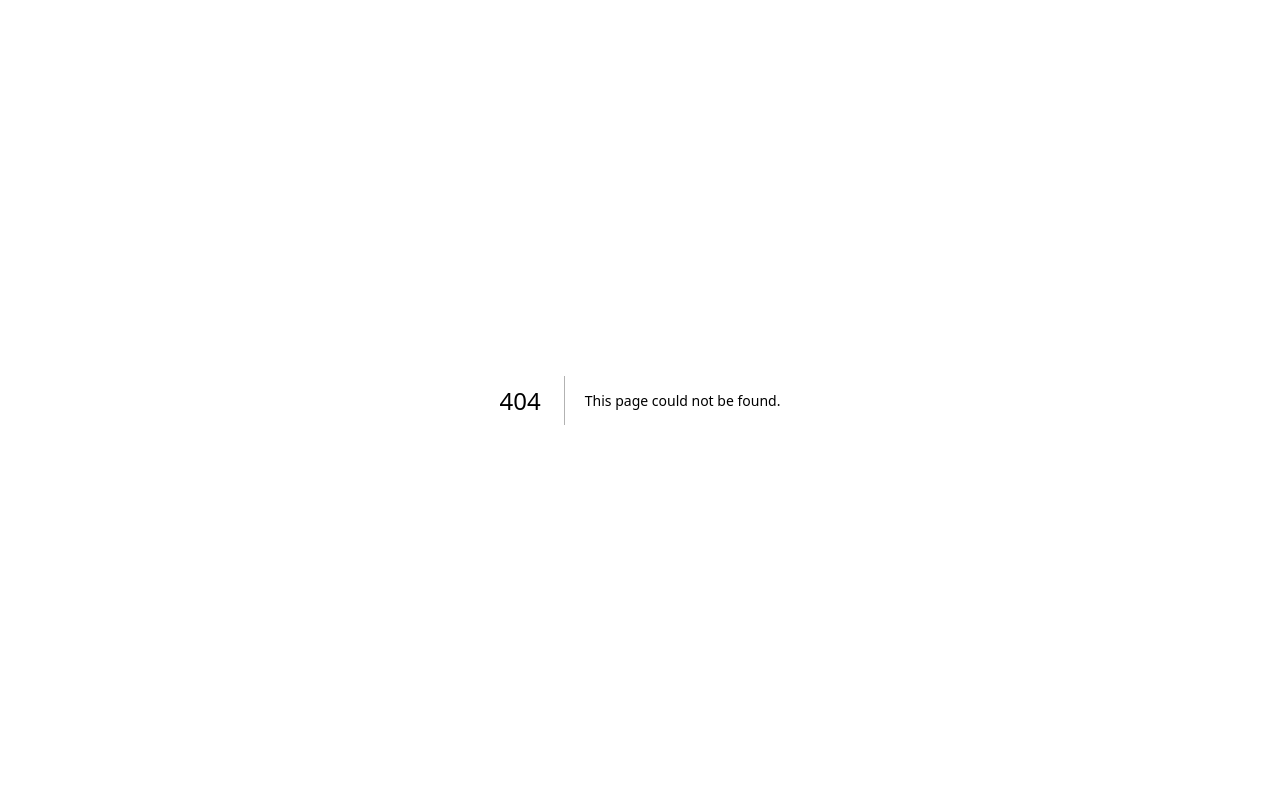
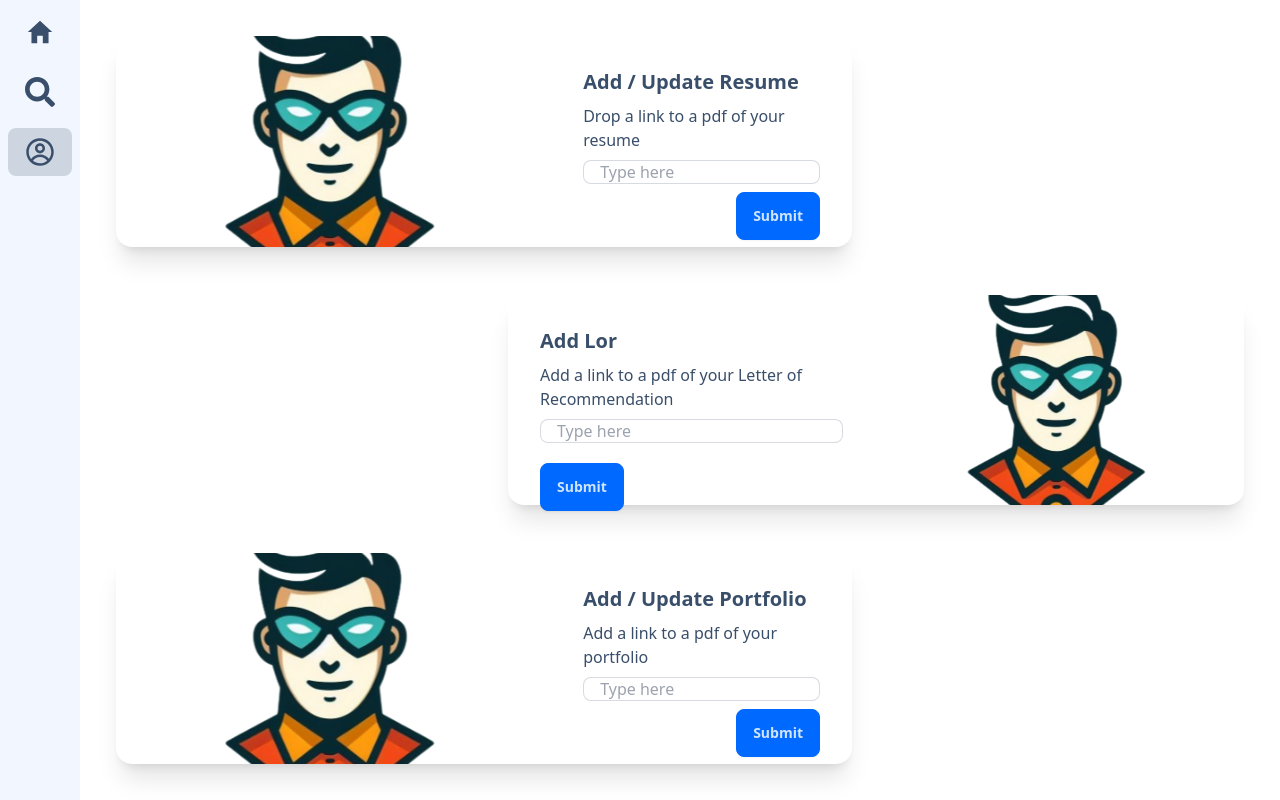
Before and after one commit to FreakQnZ/robin-internships, a Next.js app: page /profile/edit in a window 1280 px wide. Before the commit this address had no page. Shown: the top 800 px of the page. Built offline with nearby package versions, Linux system fonts and the light colour scheme; no server answers.

Commit message:
Api Integrated v1

```diff
--- a/app/components/startup/applicantsCard.jsx
+++ b/app/components/startup/applicantsCard.jsx
@@ -1,20 +1,34 @@
-import React from 'react'
+import React from 'react';
 
-const ApplicantsCard = () => {
+const ApplicantsCard = ({ applicants }) => {
+  if (applicants.length === 0) {
     return (
       <div className="card w-72 sm:w-60 xl:w-72 bg-base-100 shadow-xl m-2">
         <div className="card-body">
-        <h2 className="card-title">Applicant name</h2>
-        <p>College name</p>
-        <p>Email Id</p>
-        <a className=" link">View CV</a>
+          <h2 className="card-title">No applicants</h2>
+        </div>
+      </div>
+    );
+  }
+
+  return (
+    <>
+      {applicants.map((applicant, index) => (
+        <div key={index} className="card w-72 sm:w-60 xl:w-72 bg-base-100 shadow-xl m-2">
+          <div className="card-body">
+            <h2 className="card-title">{applicant.student_name}</h2>
+            <p>{applicant.student_college}</p>
+            <p>{applicant.student_email}</p>
+            {/* <a className=" link">View CV</a> */}
             <div className="card-actions justify-between">
               <button className="btn btn-success">Accept</button>
               <button className="btn btn-secondary-content">Ignore</button>
             </div>
           </div>
         </div>
-  )
-}
+      ))}
+    </>
+  );
+};
 
-export default ApplicantsCard
+export default ApplicantsCard;
--- a/app/components/startup/listingsCard.jsx
+++ b/app/components/startup/listingsCard.jsx
@@ -1,42 +1,55 @@
 "use client"
-import React, { useState } from 'react'
+
+import React, { useState } from 'react';
 import { FaPlus } from "react-icons/fa";
 import ApplicantsCard from './applicantsCard';
 
-const ListingsCard = () => {
-  const [isModalOpen, setIsModalOpen] = useState(false);
-  const openEditModal = () => {
-    setIsModalOpen(true);
+const ListingsCard = ({ listings }) => {
+  const [openModalIndex, setOpenModalIndex] = useState(null);
+
+  const openEditModal = (index) => {
+    setOpenModalIndex(index);
   };
 
   const closeEditModal = () => {
-    setIsModalOpen(false);
+    setOpenModalIndex(null);
   };
+
+  if (listings.length === 0) {
     return (
-  <div role="alert" className="alert bg-base-300 border-0 rounded-none border-gray-300 border-b-2">
+      <div className=" w-full text-3xl p-4">
+        <p>No listings</p>
+      </div>
+    );
+  }
+
+  return (
+    <>
+      {listings.map((listing, index) => (
+        <div key={index} role="alert" className="alert bg-base-300 border-0 rounded-none border-gray-300 border-b-2">
           <svg xmlns="http://www.w3.org/2000/svg" fill="none" viewBox="0 0 24 24" className="stroke-info shrink-0 w-6 h-6"><path strokeLinecap="round" strokeLinejoin="round" strokeWidth="2" d="M13 16h-1v-4h-1m1-4h.01M21 12a9 9 0 11-18 0 9 9 0 0118 0z"></path></svg>
           <div>
-      <h3 className=" font-semibold">Listing Name</h3>
+            <h3 className=" font-semibold">{listing.lname}</h3>
           </div>
           <div>
-      <button onClick={openEditModal} className="btn btn-sm btn-primary mr-2"><FaPlus /></button>
+            <button onClick={() => openEditModal(index)} className="btn btn-sm btn-primary mr-2"><FaPlus /></button>
           </div>
 
-    {isModalOpen && (
+          {openModalIndex === index && (
               <div
                 id='modal'
                 className="fixed top-0 left-0 w-full h-full flex items-center justify-center bg-black bg-opacity-50 z-50"
               >
                 <div className="bg-base-100 p-4 rounded-xl shadow-md min-w-16 m-2">
-            <ApplicantsCard/>
-            <ApplicantsCard/>
+                  <ApplicantsCard applicants={listing.applicants}/>
                   <button className=' btn btn-primary w-full' onClick={closeEditModal}>Close</button>
                 </div>
               </div>
             )}
+        </div>
+      ))}
+    </>
+  );
+};
 
-  </div>
-  )
-}
-
-export default ListingsCard
+export default ListingsCard;
--- a/app/components/student/lor.jsx
+++ b/app/components/student/lor.jsx
@@ -1,16 +1,14 @@
 import React from 'react'
 
-const Lor = () => {
+const Lor = ({ list }) => {
   return (
-    <ul className="menu bg-base-200 w-full rounded-box">
+    <ul className="menu bg-base-200 overflow-y-scroll h-full w-full rounded-box">
       <li>
         <h2 className="menu-title">Letters of Recommendation</h2>
         <ul>
-          <li className=' p-2'><a>Student LOR 1</a></li>
-          <li className=' p-2'><a>Student LOR 2</a></li>
-          <li className=' p-2'><a>Student LOR 3</a></li>
-          <li className=' p-2'><a>Student LOR 4</a></li>
-          <li className=' p-2'><a>Student LOR 5</a></li>
+          {list.map((letter, index) => (
+            <li className=' p-2' key={index}><a href={letter.lorLink} target='_blank'>Student LOR {index+1}</a></li>
+          ))}
         </ul>
       </li>
     </ul>
--- a/app/components/student/studentNavbar.jsx
+++ b/app/components/student/studentNavbar.jsx
@@ -17,7 +17,7 @@ const StudentNavbar = (props) => {
       </Link>
       <div className="flex-none gap-2">
         <div className="dropdown dropdown-end">
-          <div tabIndex={0} role="button" className="btn btn-ghost text-3xl ">
+          <div tabIndex={0} role="button" className={props.act === 'utils' ? 'btn btn-ghost text-3xl btn-active' : 'btn btn-ghost text-3xl'}>
             <CgProfile />
           </div>
           <ul tabIndex={0} className=" mt-3 z-[1] p-2 shadow menu menu-sm dropdown-content bg-base-100 rounded-box w-52 left-0">
@@ -26,7 +26,7 @@ const StudentNavbar = (props) => {
                 General Profile
               </Link>
             </li>
-            <li><Link href="/ediitStudentProfile">Edit Student Profile</Link></li>
+            <li><Link href="/profile/edit">Edit Student Profile</Link></li>
             <li>
               <SignOutButton>
                 <Link href="/">
--- /dev/null
+++ b/app/profile/edit/page.jsx
@@ -0,0 +1,118 @@
+"use client";
+
+import React, { useState } from 'react';
+import { useUser } from '@clerk/nextjs';
+import StudentNavbar from '@/app/components/student/studentNavbar';
+import Image from 'next/image';
+import logo from '../../utils/assets/Image.png'
+
+const Page = () => {
+  const { user } = useUser();
+  const uId = user?.id;
+
+  const [resume, setResume] = useState('');
+  const [lor, setLor] = useState('');
+  const [portfolio, setPortfolio] = useState('');
+  const [showToast, setShowToast] = useState(false);
+
+  async function addResume() {
+    const result = await fetch(`http://localhost:3000/api/addResume`, {
+      method: 'POST',
+      headers: {
+        'Content-Type': 'application/json',
+      },
+      body: JSON.stringify({ userId: uId, resume }),
+    }, { cache: 'no-store' });
+    handleToast();
+    setResume('');
+    return result.json();
+  }
+
+  async function addLor() {
+    const result = await fetch(`http://localhost:3000/api/addLor`, {
+      method: 'POST',
+      headers: {
+        'Content-Type': 'application/json',
+      },
+      body: JSON.stringify({ userId: uId, Lor: lor }),
+    }, { cache: 'no-store' });
+    handleToast();
+    setLor('');
+    return result.json();
+  }
+
+  async function addPortfolio() {
+    const result = await fetch(`http://localhost:3000/api/addPortfolio`, {
+      method: 'POST',
+      headers: {
+        'Content-Type': 'application/json',
+      },
+      body: JSON.stringify({ userId: uId, portfolio }),
+    }, { cache: 'no-store' });
+    handleToast();
+    setPortfolio('');
+  }
+
+  const handleToast = () => {
+    setShowToast(true);
+    setTimeout(() => {
+      setShowToast(false);
+    }, 3000);
+  };
+
+  return (
+    <div className='h-dvh w-full flex'>
+      <StudentNavbar act="utils"/>
+      <div className=' h-full w-full flex'>
+        <div className=' p-2 m-2 w-full grid grid-rows-3 grid-cols-3 gap-2'>
+
+          <div className="card card-side bg-base-100 shadow-xl m-5 col-span-2 ">
+            <figure><Image src={logo} width={200} height={200} alt="Movie"/></figure>
+            <div className="card-body">
+              <h2 className="card-title">Add / Update Resume</h2>
+              <p>Drop a link to a pdf of your resume</p>
+              <input onChange={(e) => setResume(e.target.value)} type="text" placeholder="Type here" className="input input-bordered w-full max-w-xs" />
+              <div className="card-actions justify-end">
+                <button onClick={addResume} className="btn btn-primary">Submit</button>
+              </div>
+            </div>
+          </div>
+
+          <div className="card card-side bg-base-100 shadow-xl m-5 col-start-2 col-span-2">
+            <div className="card-body">
+              <h2 className="card-title">Add Lor</h2>
+              <p>Add a link to a pdf of your Letter of Recommendation</p>
+              <input onChange={(e) => setLor(e.target.value)} type="text" placeholder="Type here" className="input input-bordered w-full max-w-xs" />
+              <div className="card-actions justify-start mt-3">
+                <button onClick={addLor} className="btn btn-primary">Submit</button>
+              </div>
+            </div>
+            <figure><Image src={logo} width={200} height={200} alt="Movie"/></figure>
+          </div>
+
+          <div className="card card-side bg-base-100 shadow-xl m-5 col-span-2">
+            <figure><Image src={logo} width={200} height={200} alt="Movie"/></figure>
+            <div className="card-body">
+              <h2 className="card-title">Add / Update Portfolio</h2>
+              <p>Add a link to a pdf of your portfolio</p>
+              <input type="text" onChange={(e) => setPortfolio(e.target.value)} placeholder="Type here" className="input input-bordered w-full max-w-xs" />
+              <div className="card-actions justify-end">
+                <button onClick={addPortfolio} className="btn btn-primary">Submit</button>
+              </div>
+            </div>
+          </div>
+
+        </div>
+      </div>
+      {showToast && (
+        <div className="toast">
+          <div className="alert alert-info">
+            <span>Changes Saved</span>
+          </div>
+        </div>
+      )}
+    </div>
+  )
+}
+
+export default Page;
--- a/app/startupDashboard/page.jsx
+++ b/app/startupDashboard/page.jsx
@@ -12,6 +12,17 @@ const StudentDB = async  () => {
   const user = await currentUser();
   const uId = user?.id;
 
+  async function getListings() {
+    const result = await fetch(`http://localhost:3000/api/getListingsForStartup`, {
+      method: 'POST',
+      headers: {
+        'Content-Type': 'application/json',
+      },
+      body: JSON.stringify({ userId: uId }),
+    }, { cache: 'no-store' });
+    return result.json();
+  }
+
   async function getAboutUs() {
     const res = await fetch(`http://localhost:3000/api/getAboutUs`, {
       method: 'POST',
@@ -22,8 +33,13 @@ const StudentDB = async  () => {
     }, { cache: 'no-store' });
     return res.json();
   }
-  const retData = await getAboutUs()
-  console.log(retData)
+
+  const retDataAbout = await getAboutUs()
+  console.log(retDataAbout)
+
+  const listings = await getListings()
+  console.log(listings)
+
   return (
     <div className='h-dvh w-full flex'>
       <StartupNavbar/>
@@ -33,14 +49,13 @@ const StudentDB = async  () => {
           <p className=' text-2xl font-bold'>{user?.firstName } {user?.lastName}</p>
         </div>
         <div className=' w-full grid h-5/6 grid-cols-6 gap-2 '>
-          <div className=' col-span-2 bg-base-300 ml-5 m-2 rounded-box'>
+          <div className=' overflow-y-scroll col-span-2 bg-base-300 ml-5 m-2 rounded-box'>
             <p  className=' font-bold text0-2xl p-4  '>About the startup</p>
-            <p>{retData?.data}</p>
+            <p className='p-5 text-lg'>{retDataAbout?.data}</p>
           </div>
           <div className=' col-span-4 bg-base-300 m-2 mr-5 rounded-box'>
             <p  className=' font-bold text0-2xl p-4  '>Current Openings</p>
-            <ListingsCard/>
-            <ListingsCard/>
+            <ListingsCard listings={listings.data} />
           </div>
           <div className=' col-span-3 bg-base-300 ml-5 m-2 rounded-box'>
             <p  className=' font-bold text0-2xl p-4  '>Project directory ( recent job roles in the company)</p>
--- a/app/studentDashboard/page.jsx
+++ b/app/studentDashboard/page.jsx
@@ -8,13 +8,21 @@ import Lor from '../components/student/lor';
 import ListingStatus from '../components/student/status';
 
 const StudentDB = async  () => {
-// async function getListings() {
-//     const res = await fetch("http://localhost:3000/api/getListing", { cache: 'no-store' });
-//     return res.json();
-//   }
-  // const listings = await getListings()
-  // console.log(listings)
+
   const user = await currentUser();
+  const uId = user?.id;
+  async function getStudentDetails() {
+    const result = await fetch(`http://localhost:3000/api/studentDetails`, {
+      method: 'POST',
+      headers: {
+        'Content-Type': 'application/json',
+      },
+      body: JSON.stringify({ userId: uId}),
+    }, { cache: 'no-store' });
+    return result.json();
+  }
+
+  const details = await getStudentDetails()
   return (
     <div className='h-dvh w-full flex'>
       <StudentNavbar act="home"/>
@@ -25,14 +33,14 @@ const StudentDB = async  () => {
               <div className=' w-48 h-48 overflow-hidden rounded-full'><Image src={user?.imageUrl} alt="student" width={200} height={200}/></div>
               <div className='flex flex-col gap-6'>
                 <p className=' text-2xl font-bold'>{user?.firstName } {user?.lastName}</p>
-                <div className='btn btn-wide btn-primary'>Student Resume</div>
-                <div className='btn btn-wide btn-primary'>Portfolio</div>
+                <a href={details?.data?.student?.resume} target='_blank' className='btn btn-wide btn-primary'>Student Resume</a>
+                <a href={details?.data?.student?.portfolio} target='_blank' className='btn btn-wide btn-primary'>Portfolio</a>
               </div>
             </div>
             <Stats/>
           </div>
           <div className=' h-1/2 p-5'>
-            <Lor/>
+            <Lor list={details?.data?.student?.Lor}/>
           </div>
         </div>
         <div className=' h-full w-1/2'>
--- a/middleware.js
+++ b/middleware.js
@@ -6,7 +6,7 @@ import { authMiddleware } from "@clerk/nextjs";
 export default authMiddleware({
   publicRoutes: ['/', '/about', '/contact' ],
   // ignoredRoutes: ['/api/all', '/api/new', '/api/update', '/api/delete'],
-  ignoredRoutes: ['/api/verify', 'api/new', 'api/newStartup', '/api/getAboutUs', '/api/getListing','/api/addLor','/api/addResume','/api/addPortfolio','/api/applyForListing','/api/getListingsForStartup']
+  ignoredRoutes: ['/api/verify', 'api/new', 'api/newStartup', '/api/getAboutUs', '/api/getListing','/api/addLor','/api/addResume','/api/addPortfolio','/api/applyForListing','/api/getListingsForStartup', '/api/studentDetails']
 });
 
 export const config = {
```
Also changed, not shown: app/api/addPortfolio/route.js (renamed from app/api/addPortfolio/route.jsx). Lines whose indentation alone changed are shown as unchanged.
